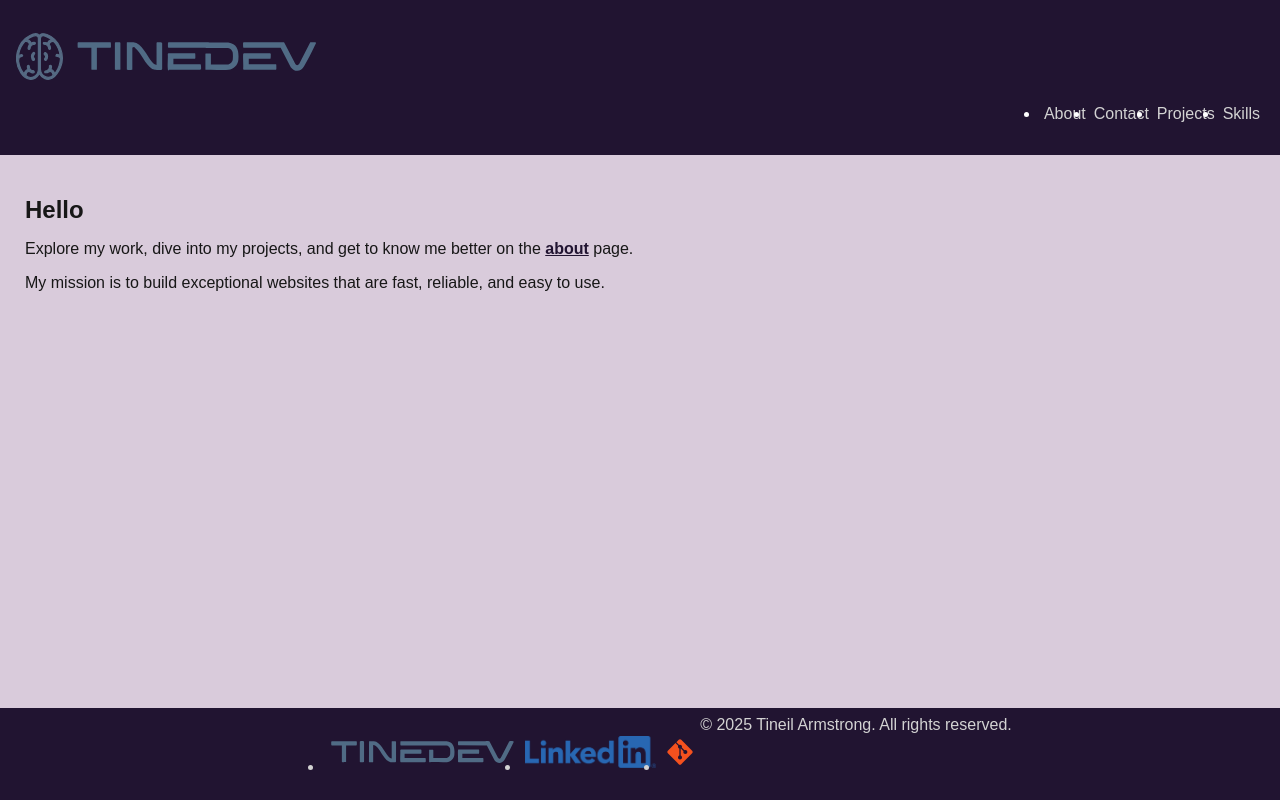
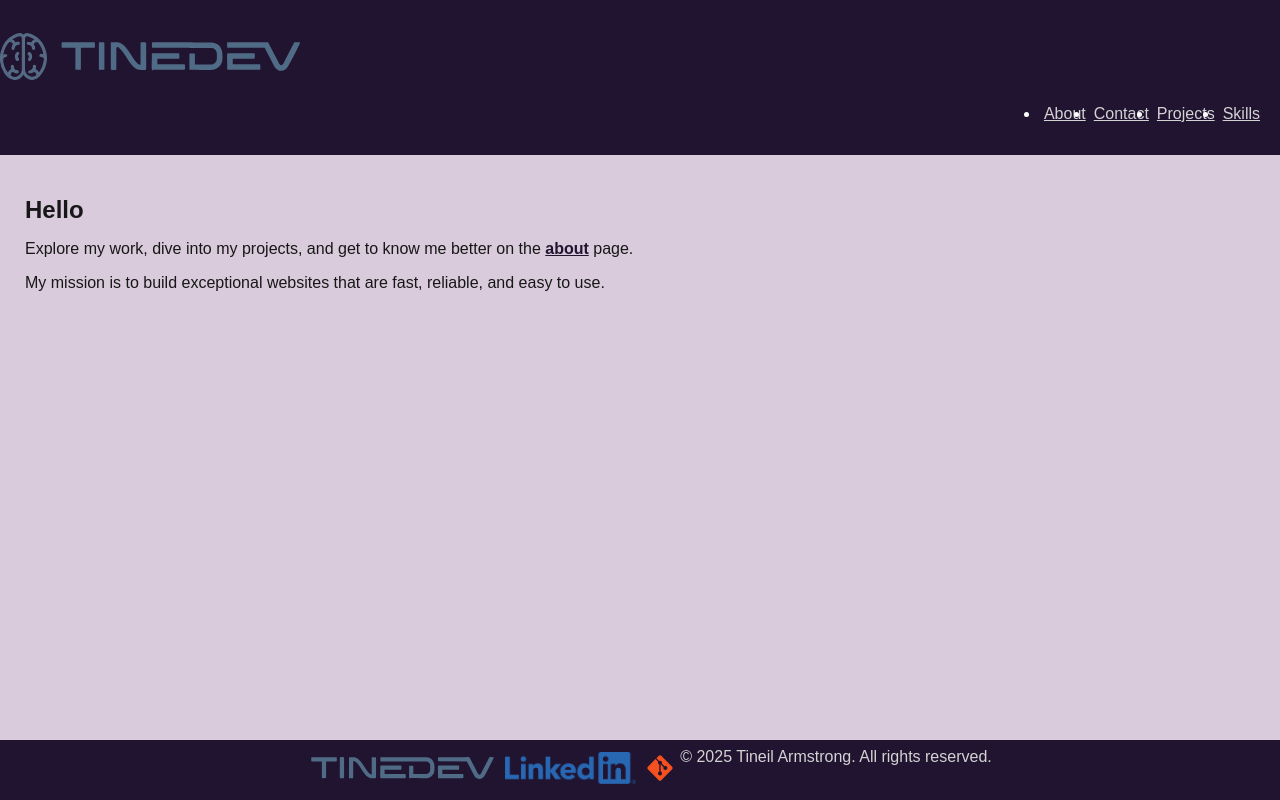
Before and after one commit to Tara-Fortis/portfolio-1, a Next.js app: page / in a window 1280 px wide. Built offline with nearby package versions, Linux system fonts and the light colour scheme.

Commit message:
remove bullets from links

```diff
--- a/src/app/globals.css
+++ b/src/app/globals.css
@@ -71,13 +71,6 @@ h3 {
 }
 
 /* Navigation */
-/* Remove underline from navbar and footer links */
-.navbar a,
-.footbar a {
-  text-decoration: none !important;
-}
-
-
 nav {
   background-color: #211431;
   color: #fff;
@@ -85,6 +78,9 @@ nav {
   display: flex;
   flex-direction: column;
   flex-wrap: wrap;
+  list-style: none;
+  padding-left: 0;
+  margin: 0;
 }
 
 .navbar {
@@ -98,6 +94,7 @@ nav {
   padding: 0 0.25rem;
 }
 
+
 /* Footer */
 .footbar {
   background-color: #211431;
@@ -106,6 +103,14 @@ nav {
   justify-content: center;
   padding: 0.5rem;
   width: 100%;
+}
+
+/* Remove bullets */
+.footbar ul,
+.flex-row {
+  list-style: none;
+  padding-left: 0;
+  margin: 0;
 }
 
 /* Bio Page Styles */
```
